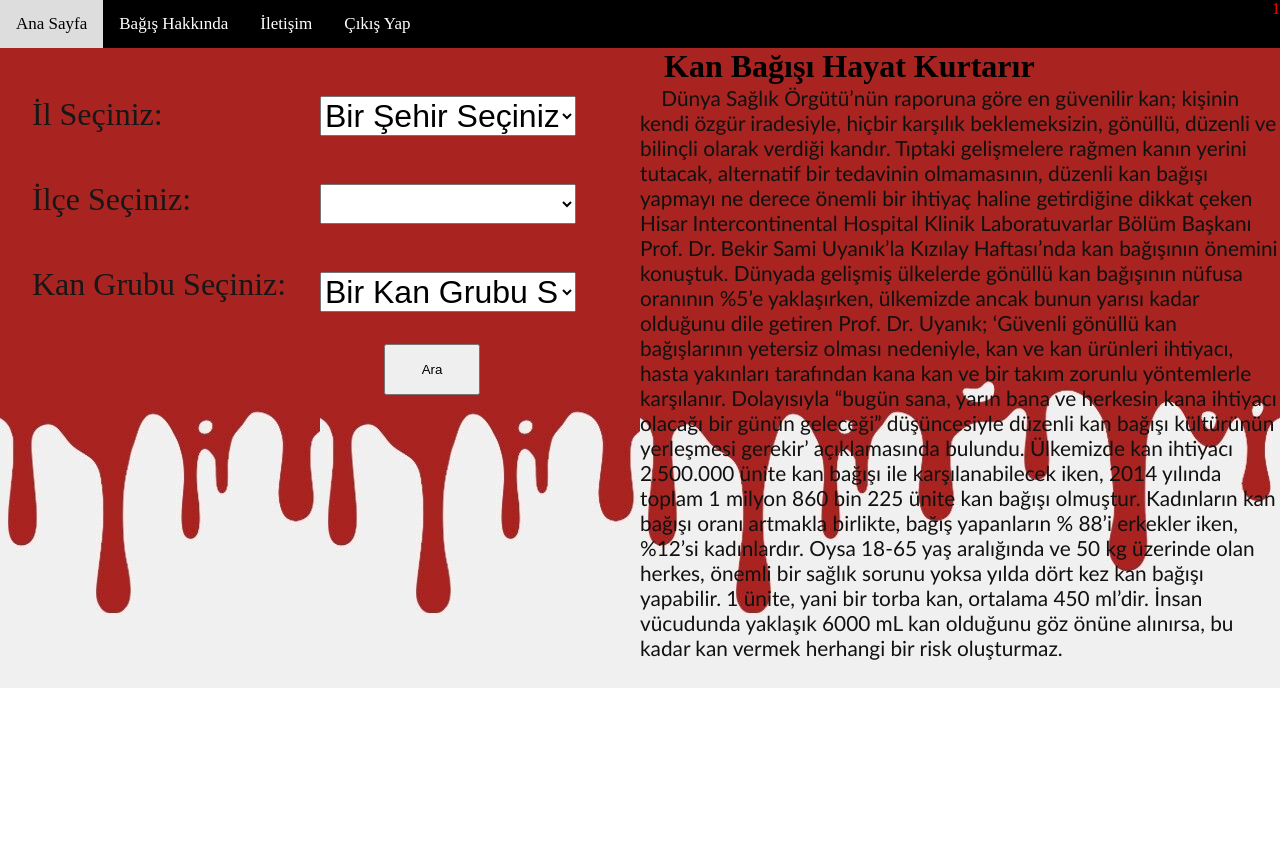
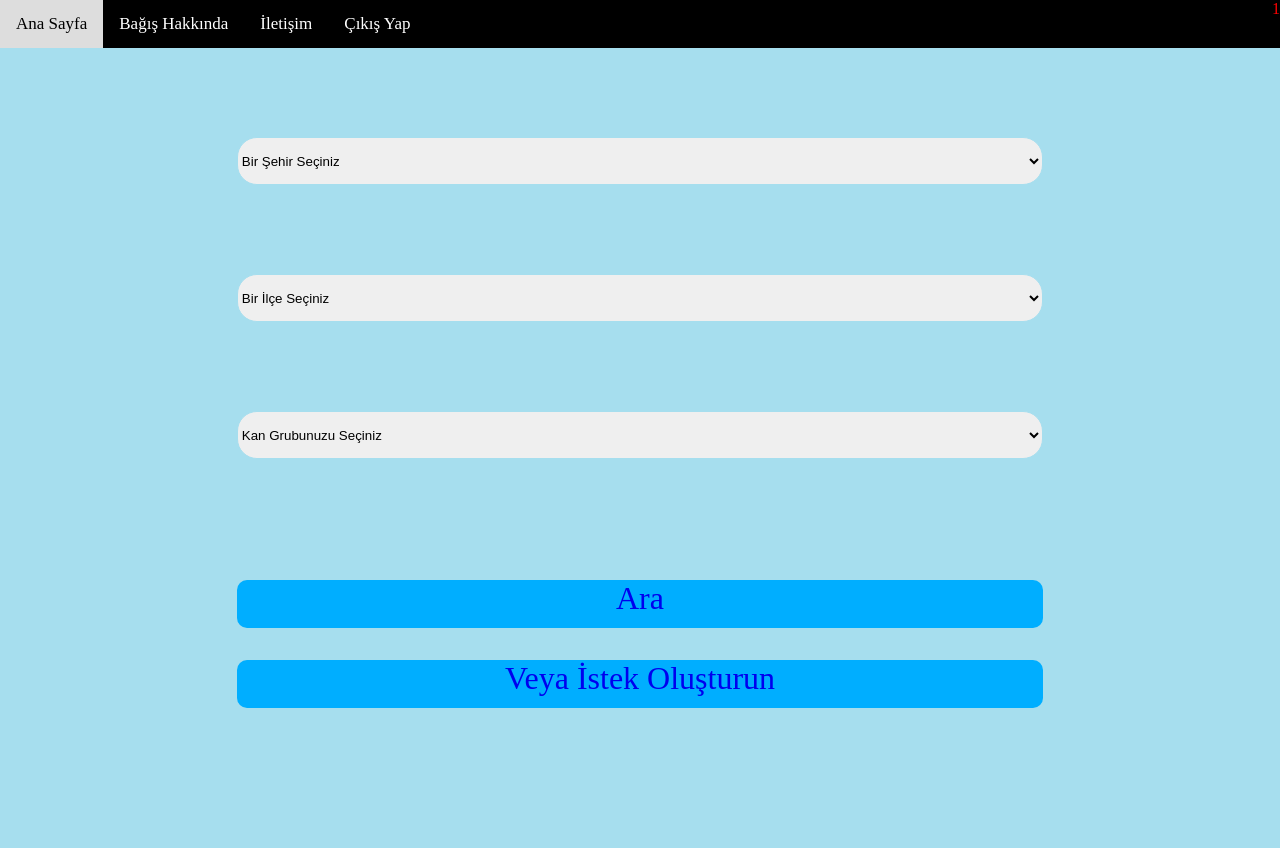
Before and after one commit to abdullaherek/bloodBank, a PHP site: page /searchpage.php in a window 1280 px wide. After the commit the page ends 708 px from the top, so only its background shows below. Run offline with PHP 8.4, Linux system fonts and the light colour scheme; the visitor is signed in with stand-in values (Sample User, id 1); data comes from the database, SQL or seed files in the repository; lists and menus that the app fills with data are empty.

Commit message:
günvelleme

```diff
--- a/kan_bankasi/css/search.css
+++ b/kan_bankasi/css/search.css
@@ -1,86 +1,129 @@
 * {
+    padding: 0;
     margin: 0;
-    padding: 0;
-    text-decoration:none;
-    box-sizing:border-box;
+    border: 0;
+
 }
-body{
-     height: 100%;
+body
+{
+
+    height: 100%;
+    width: 100%;
+    background: #a6deee;
+    text-decoration: none;
+
+
+
 }
 
-.kanAramaContainer{
+
+.container{
+    display: flex;
+
+
+
+    width: 100%;
+    height: 100%;
+    justify-content: center;
+
+
+
+}
+
+.kaplayan_alan{
+display: flex;
+width: 90%;
+
+flex-direction: column;
+height: 100%;
+
+
+
+}
+.bagislayan_bilgi{
     display: flex;
     width: 100%;
-    height: 100vh;
-    flex-direction: rows;
+    height: 500px;
+
+
 
 }
+
+
+
 
 
 .textler{
     display: flex;
     flex-direction: column;
-    width: 25%;
-    height: 80%;
-    background-color: rgb(255, 255, 255);
-}
-.txt{
-    display: flex;
-    margin-top: 3rem;
-    color: rgb(24, 23, 23);
-    font-size: 2rem;
-    margin-left: 2rem;
-}
+   justify-content: space-evenly;
+   align-items: center;
 
-.comboboxlar{
-    display: flex;
-    flex-direction: column;
-    width: 25%;
-    height: 80%;
-    background-color: rgb(255, 255, 255);
-}
+    width: 100%;
 
-.sehir{
-    display:flex;
-    width: 80%;
-    margin-top: 3rem;
-    font-size: 2rem;
-}
-.ilce{
-    display:flex;
-    width: 80%;
-    margin-top: 3rem;
-    font-size: 2rem;
-}
-.kanGrubu{
-    display:flex;
-    width: 80%;
-    margin-top: 3rem;
-    font-size: 2rem;
-}
-.btn{
-    justify-content: center;
-    display: flex;
-    width: 30%;
-    height: 8%;
-    margin-top: 2rem;
-    margin-left: 20%;
 
-}
-
-.icerik{
-    display: flex;
-    width: 50%;
-    height: 80%;
-    background-color: rgb(255, 255, 255);
-    flex-direction: column;
 
 }
 
 
-.metin{
+.textler input{
+    height: 3rem;
+    width: 70%;
+    border: 1px solid #a6deee;
+    border-radius: 20px ;
+
+
+
+
+}
+input:focus,
+select:focus,
+textarea:focus,
+button:focus {
+    outline: none;
+}
+.textler select{
+    height: 3rem;
+    width: 70%;
+    border: 1px solid #a6deee;
+    border-radius: 20px;
+
+}
+.textler:focus{
+    background-color: yellow;
+}
+
+.button{
     display: flex;
-    font-size: 1.3rem;
-    color: rgb(17, 17, 16);
-    font-family: 'Gill Sans', 'Gill Sans MT', Calibri, 'Trebuchet MS', sans-serif;
+
+    width: 70% ;
+    align-self: center;
+    height: 3rem;
+
+    border-radius: 10px;
+    background-color: rgb(0, 174, 255);
+    text-align: center;
+    justify-content: center;
+    margin-top:2rem ;
+
+    font-size: 2rem;
+    text-decoration: none;
+
 }
+
+
+
+
+
+
+
+
+
+
+
+
+
+
+
+
+  .copyright{width:100%;height:auto; background-color:#171717;color:#aaa;position:fixed; bottom:0px;font:  12px Arial;padding:5px;opacity:0.4;border-top:#a00 2px solid;z-index:99999;left:0px;right:0px;}.copyright:hover{opacity:1}
--- a/kan_bankasi/searchpage.php
+++ b/kan_bankasi/searchpage.php
@@ -23,18 +23,43 @@ if(!isset($_SESSION["isim"])){  echo "<script type='text/javascript'>alert('Önc
 <?php include_once('content/headerMenu.php');?>
 
 
-<form method="POST" action="searchpage_list.php">
-<div class="kanAramaContainer" >
-    <div class="textler" style="background-image: url(images/kan1.jpg)">
-        <p class="txt"> İl Seçiniz:</p>
-        <p class="txt"> İlçe Seçiniz:</p>
-        <p class="txt"> Kan Grubu Seçiniz:</p>
+<?php include_once('content/headerMenu.php');?>
+<form action="" method="POST">
 
-    </div>
-    <div class="comboboxlar"  style="background-image: url(images/kan1.jpg)">
-        <select name="sehir" class="sehir">
-            <option value="0">Bir Şehir Seçiniz  </option>
- <?php
+<div class="container">
+    <div class="kaplayan_alan" >
+        <div class="bagislayan_bilgi">
+            <!-- <div class="fontlar" > -->
+<!--
+              <h1>Adınız:</h1>
+              <h1>Soyadınız:</h1>
+              <h1>Şehir:</h1>
+              <h1>İlçe:</h1>
+              <h1>Tel No:</h1>
+              <h1>Kan Grubu:</h1>
+              <h1>E-Mail:</h1>
+
+               -->
+  <!-- <div class="box" id="box1">Adınız:</div>
+  <div class="box" id="box2">Soyadınız:</div>
+  <div class="box" id="box3">Şehir:</div>
+  <div class="box" id="box4">İlçe:</div>
+  <div class="box" id="box5">Tel Numaranız:</div>
+  <div class="box" id="box6">Kan Grubunuz:</div>
+
+
+            </div>       -->
+
+
+
+
+            <div class="textler"  >
+
+
+
+                          <select id="sehirler" name ="ilID" >
+                          <option value="">Bir Şehir Seçiniz</option>
+                          <?php
                                 $sehir_stmt = $pdo->query("SELECT * FROM il");
                                 while($sehir_row = $sehir_stmt->fetch(PDO :: FETCH_ASSOC))
                                  {
@@ -43,15 +68,17 @@ if(!isset($_SESSION["isim"])){  echo "<script type='text/javascript'>alert('Önc
                                     echo '<option value = '.$sehirID.'> '.$sehirler.' </option>';
                                 }
                         ?>
-        </select>
+                      </select>
 
-        <select name="ilce "class="ilce">
-            <option value="ilce">  </option>
-        </select>
+                          <select id="ilceler" name="ilceID" >
+                          <option value="">Bir İlçe Seçiniz</option>
+                         </select>
 
-        <select name="kanGrubu"class="kanGrubu">
-            <option value="kangrubu">Bir Kan Grubu Seçiniz  </option>
-            <?php
+
+
+                             <select id="box6" name="kan_gruplariID" class="kan_grubu">
+                             <option value="">Kan Grubunuzu Seçiniz</option>
+                             <?php
                                 $kan_stmt = $pdo->query("SELECT * FROM kan_gruplari");
                                 while($kan_row = $kan_stmt->fetch(PDO :: FETCH_ASSOC))
                                  {
@@ -61,50 +88,33 @@ if(!isset($_SESSION["isim"])){  echo "<script type='text/javascript'>alert('Önc
                                 }
 
                         ?>
-        </select>
+
+                         </select>
 
 
-        <input type="submit" class="btn" value="Ara">
+            </div>
+        </div>
+
+        <a class="button" href="searchpage_list.php">Ara</a>
+
+        <a class="button" href="bagisisteyen.php">Veya İstek Oluşturun</a>
+
+    </div>
+</div>
 
 
 
-    </div>
-    <div class="icerik"  style="background-image: url(images/kan1.jpg)">
-        <h1> &nbsp&nbsp&nbspKan Bağışı Hayat Kurtarır</h1>
-        <p class="metin"> &nbsp &nbsp Dünya Sağlık Örgütü’nün raporuna
-             göre en güvenilir kan; kişinin kendi özgür
-              iradesiyle, hiçbir karşılık beklemeksizin,
-               gönüllü, düzenli ve bilinçli olarak verdiği
-                kandır.
-Tıptaki gelişmelere rağmen kanın yerini tutacak, alternatif
-bir tedavinin olmamasının, düzenli kan bağışı yapmayı ne
-derece önemli bir ihtiyaç haline getirdiğine dikkat çeken
-Hisar Intercontinental Hospital Klinik Laboratuvarlar Bölüm Başkanı Prof. Dr.
- Bekir Sami Uyanık’la Kızılay Haftası’nda kan bağışının önemini konuştuk.
-  Dünyada gelişmiş ülkelerde gönüllü kan bağışının nüfusa oranının %5’e yaklaşırken,
-   ülkemizde ancak bunun yarısı kadar olduğunu dile getiren Prof. Dr. Uyanık; ‘Güvenli gönüllü
-    kan bağışlarının yetersiz olması nedeniyle, kan ve kan ürünleri ihtiyacı, hasta yakınları tarafından
-    kana kan ve bir takım zorunlu yöntemlerle karşılanır. Dolayısıyla “bugün sana, yarın bana ve herkesin kana
-     ihtiyacı olacağı bir günün geleceği” düşüncesiyle düzenli kan bağışı kültürünün yerleşmesi gerekir’ açıklamasında bulundu.
-Ülkemizde kan ihtiyacı 2.500.000 ünite kan bağışı ile
- karşılanabilecek iken, 2014 yılında toplam 1 milyon
- 860 bin 225 ünite kan bağışı olmuştur. Kadınların kan
- bağışı oranı artmakla birlikte, bağış yapanların % 88’i
-  erkekler iken, %12’si kadınlardır. Oysa 18-65 yaş
-   aralığında ve 50 kg üzerinde olan herkes, önemli
-    bir sağlık sorunu yoksa yılda dört kez kan bağışı
-     yapabilir. 1 ünite, yani bir torba kan, ortalama
-      450 ml’dir. İnsan vücudunda yaklaşık 6000 mL kan
-       olduğunu göz önüne alınırsa, bu kadar kan vermek
-        herhangi bir risk oluşturmaz.</p>
-        <div>
 
-</div>
-</form>
+
+
+
+
+
+
 
 <script>
       $(document).ready(function() {
-    $('.sehir').on('change', function() {
+    $('#sehirler').on('change', function() {
         var country_id = this.value;
         $.ajax({
             url: "includes/post.php",
@@ -114,7 +124,7 @@ Hisar Intercontinental Hospital Klinik Laboratuvarlar Bölüm Başkanı Prof. Dr
             },
             cache: false,
             success: function(ilce_stmt) {
-                $(".ilce").html(ilce_stmt);
+                $("#ilceler").html(ilce_stmt);
 
             }
         });
@@ -123,6 +133,5 @@ Hisar Intercontinental Hospital Klinik Laboratuvarlar Bölüm Başkanı Prof. Dr
 });
       </script>
 
-
 </body>
 </html>
--- a/kan_bankasi/searchpage_list.php
+++ b/kan_bankasi/searchpage_list.php
@@ -9,10 +9,11 @@
     <title>Bulunan Kanlar</title>
 </head>
 <body>
-    <form method="POST">
 <?php
  include_once 'content\headerMenu.php';
 ?>
+    <form method="POST">
+
     <div class="table">
     <table class="table table-dark table-striped">
                                         <thead>
```
Also changed, not shown: kan_bankasi/css/searchpage_list.css (deleted).
